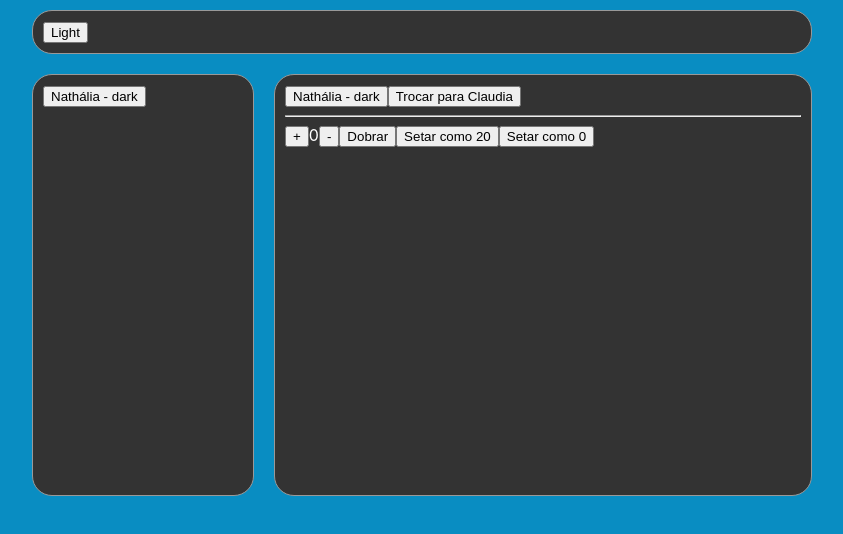
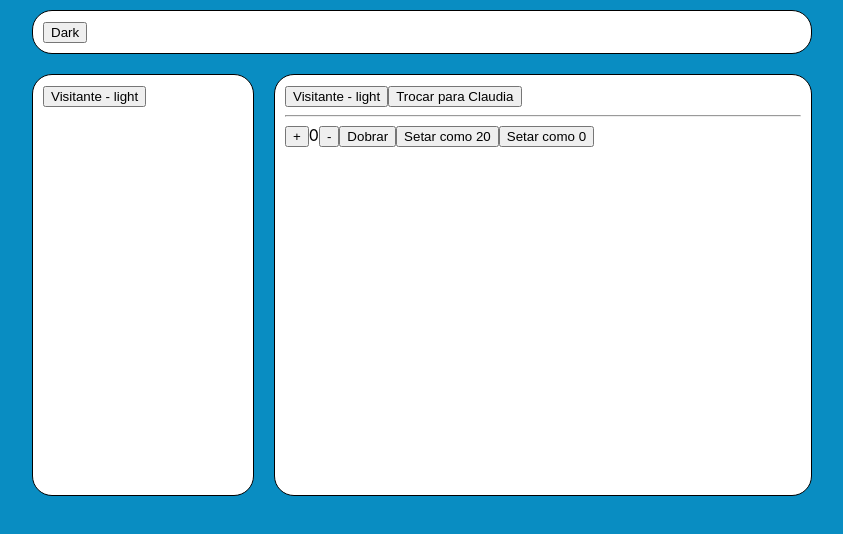
Before and after one commit to nathaliaveneziano/b7web, a React (Create React App) app in the folder reactjs/context-react/: page / in a window 1280 px wide. Shown: the top 534 px of the page, without its empty margins (218-1061 px from the left). Built offline with nearby package versions, Linux system fonts and the light colour scheme.

Commit message:
ContextAPI - Usando mais de um reducer

```diff
--- a/reactjs/context-react/src/contexts/StateContext.js
+++ b/reactjs/context-react/src/contexts/StateContext.js
@@ -1,35 +1,24 @@
 import { createContext, useContext, useReducer } from 'react';
+import ThemeReducer from '../reducers/ThemeReducer';
+import UserReducer from '../reducers/UserReducer';
 
-// Reducer
+// Múltiplos reducers
 const initialState = {
-	theme: 'dark',
-	user: {
-		name: 'Nathália',
-		email: 'nath@test.com',
-	},
+	theme: ThemeReducer(),
+	user: UserReducer(),
 };
 
-const reducer = (state, action) => {
-	switch (action.type) {
-		case 'setTheme':
-			return { ...state, theme: action.theme };
-		case 'setName':
-			var newUser = { ...state.user };
-			newUser.name = action.name;
-			return { ...state, user: newUser };
-		case 'setEmail':
-			return { ...state, user: { email: action.email } };
-		default:
-			return state;
-	}
-};
+const MainReducer = (state,action) => ({
+  theme: ThemeReducer(state.theme, action),
+  user: UserReducer(state.user, action),
+});
 
 // Contexto
 export const StateContext = createContext();
 
 // Provider
 export const StateProvider = ({ children }) => (
-	<StateContext.Provider value={useReducer(reducer, initialState)}>
+	<StateContext.Provider value={useReducer(MainReducer, initialState)}>
 		{children}
 	</StateContext.Provider>
 );
--- /dev/null
+++ b/reactjs/context-react/src/reducers/ThemeReducer.js
@@ -0,0 +1,12 @@
+const initialState = 'light';
+
+const themeReducer = (state = initialState, action = {}) => {
+	switch (action.type) {
+		case 'setTheme':
+			return action.theme;
+		default:
+			return state;
+	}
+};
+
+export default themeReducer;
--- /dev/null
+++ b/reactjs/context-react/src/reducers/UserReducer.js
@@ -0,0 +1,17 @@
+const initialState = {
+	name: 'Visitante',
+	email: 'visitante@example.com',
+};
+
+const userReducer = (state = initialState, action = {}) => {
+	switch (action.type) {
+		case 'setName':
+			return { ...state, name: action.name };
+		case 'setEmail':
+			return { ...state, email: action.email };
+		default:
+			return state;
+	}
+};
+
+export default userReducer;
```
